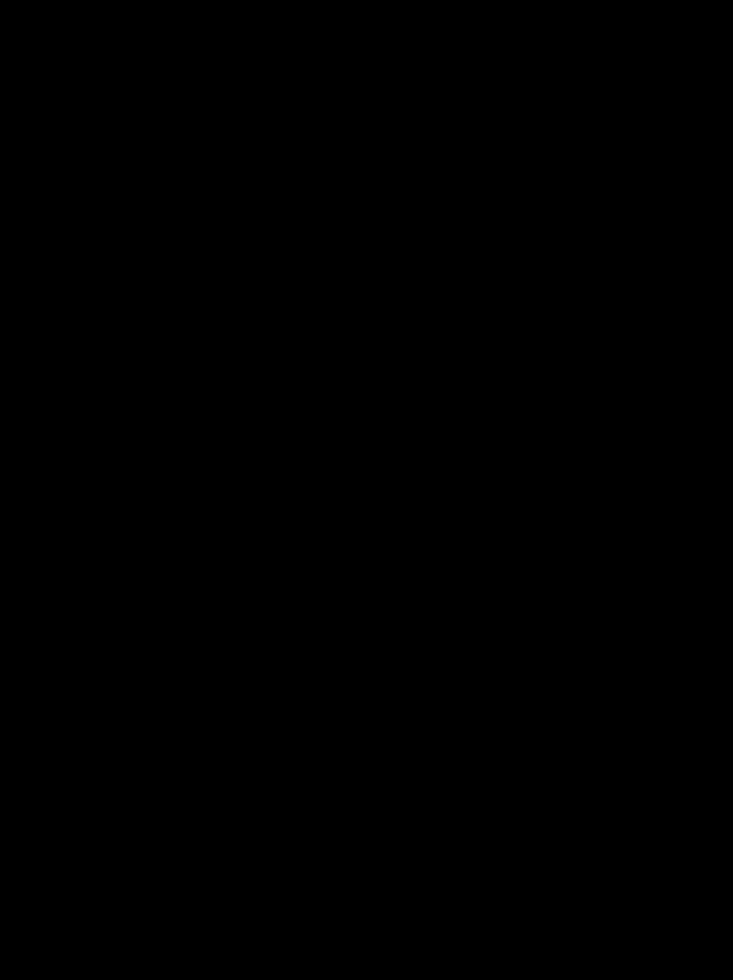
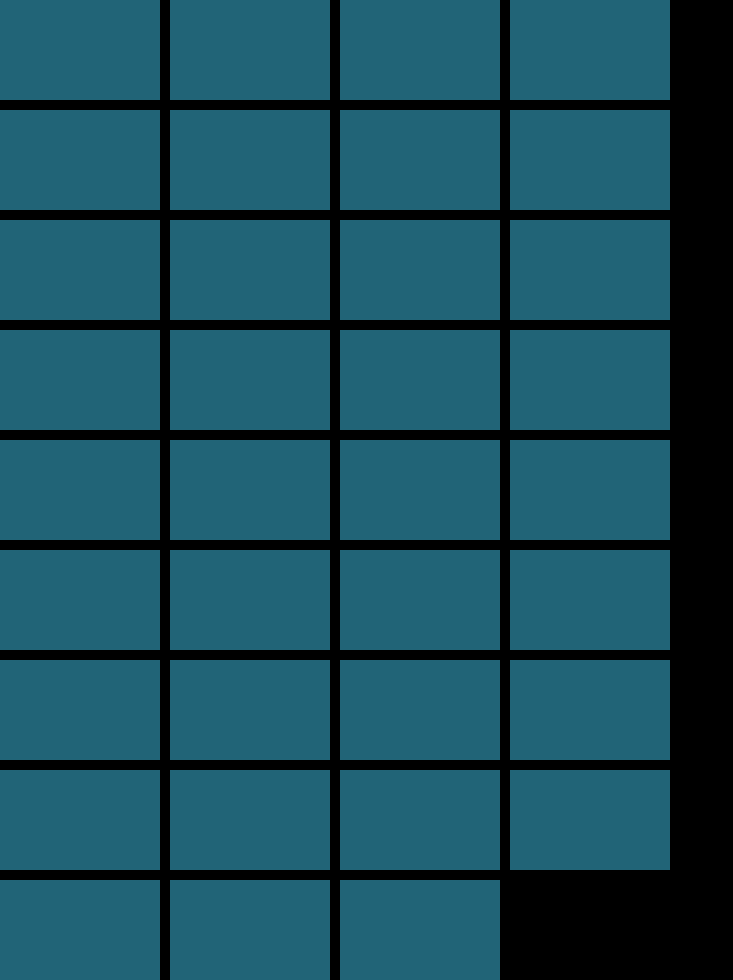
Before and after one commit to AlbertoMessineo/html-css-zoom, a plain HTML site: page index.html in a window 1280 px wide. Shown: the whole page, without its empty margins (0-733 px from the left). Before the commit the page ends 800 px from the top, so only its background shows below. Drawn offline with Linux system fonts and the light colour scheme.

Commit message:
feat: creazione gallery

```diff
--- a/css/styles.css
+++ b/css/styles.css
@@ -10,14 +10,23 @@
 body{
     background-color: black;
 }
-h1{
-    color: aliceblue;
-}
 
 
 /* HEADER */
 
 /* MAIN */
-
-
+.gallery{
+    display: flex;
+    flex-direction: row;
+    flex-wrap: wrap;
+    width: 100vh;
+    height: 100vh;
+    gap:10px;
+}
+.item{
+    display: flex;
+    background-color: #216477;
+    width: 160px;
+    height: 100px;
+}
 /* FOOTER */
--- a/index.html
+++ b/index.html
@@ -12,7 +12,45 @@
 </head>
 <body>
     <header></header>
-    <main></main>
+    <main>
+        <div class="gallery">
+            <div class="item"></div>
+            <div class="item"></div>
+            <div class="item"></div>
+            <div class="item"></div>
+            <div class="item"></div>
+            <div class="item"></div>
+            <div class="item"></div>
+            <div class="item"></div>
+            <div class="item"></div>
+            <div class="item"></div>
+            <div class="item"></div>
+            <div class="item"></div>
+            <div class="item"></div>
+            <div class="item"></div>
+            <div class="item"></div>
+            <div class="item"></div>
+            <div class="item"></div>
+            <div class="item"></div>
+            <div class="item"></div>
+            <div class="item"></div>
+            <div class="item"></div>
+            <div class="item"></div>
+            <div class="item"></div>
+            <div class="item"></div>
+            <div class="item"></div>
+            <div class="item"></div>
+            <div class="item"></div>
+            <div class="item"></div>
+            <div class="item"></div>
+            <div class="item"></div>
+            <div class="item"></div>
+            <div class="item"></div>
+            <div class="item"></div>
+            <div class="item"></div>
+            <div class="item"></div>
+        </div>
+    </main>
     <footer></footer>
 </body>
 </html>
```
